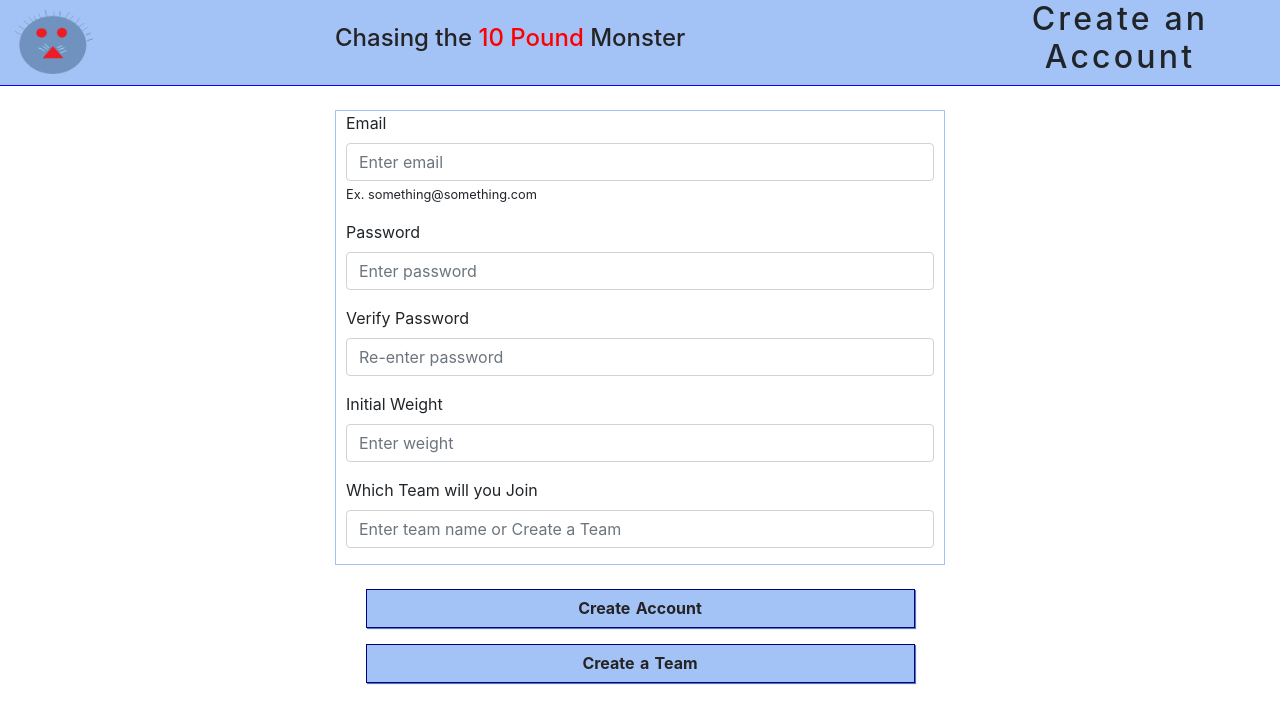
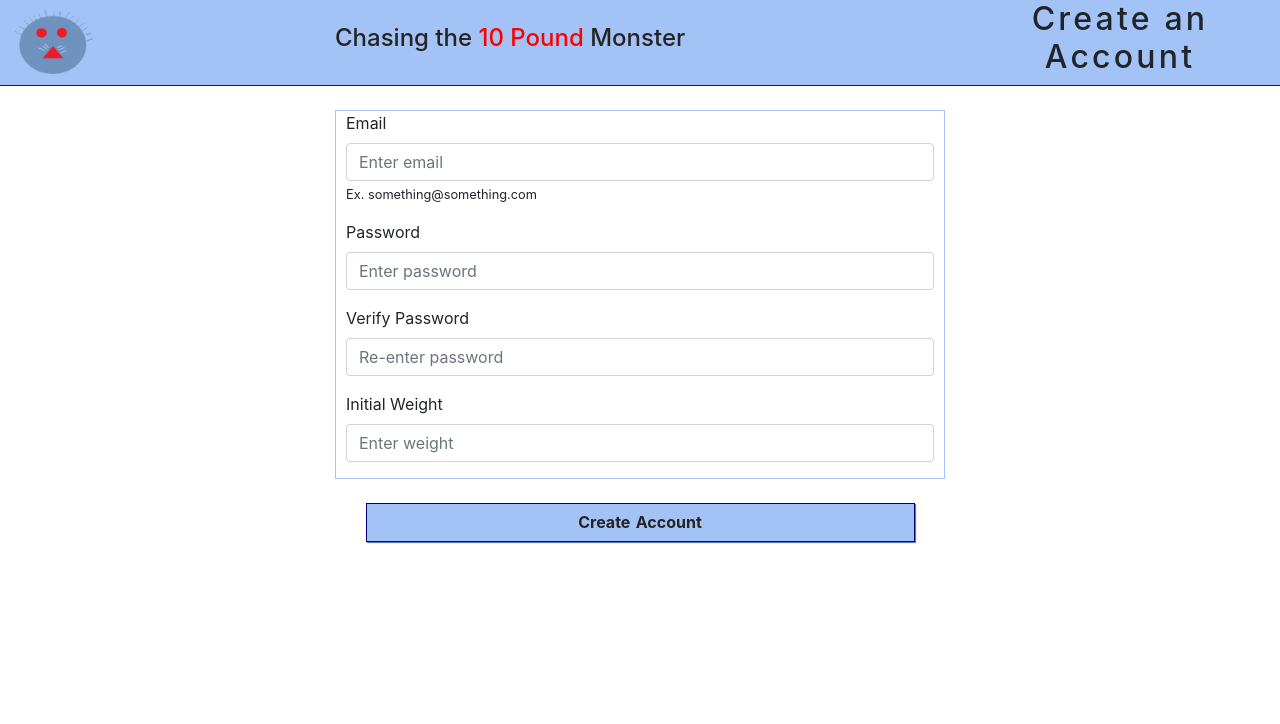
Before and after one commit to jcsmileyjr/chasingtenpounds, a React (Create React App) app: page /signUp in a window 1280 px wide. Shown: the top 724 px of the page. Built offline with nearby package versions, Linux system fonts and the light colour scheme.

Commit message:
Refactor  SignUpBody to remove confusing problems
Simplify signing up an account by removing the create or joining a team option

```diff
--- a/src/components/SignUpPageBody.js
+++ b/src/components/SignUpPageBody.js
@@ -33,18 +33,11 @@ const SignUpPageBody = () => {
                             <Form.Label>Initial Weight</Form.Label>
                             <Form.Control type="number" placeholder="Enter weight" required />
                         </Form.Group>
-                        <Form.Group controlId="UserInitialWeight">
-                            <Form.Label>Which Team will you Join</Form.Label>
-                            <Form.Control type="text" placeholder="Enter team name or Create a Team" required />
-                        </Form.Group>
                     </Form>
                 </Col>
                 <Col xs={12} sm={{ span: 6, offset: 3 }} className="centerElements whiteSpaceAbove">
                     <Link to="/signUp">
                         <BlueButton buttonType="light" action={test} title="Create Account" flat={true} wide={true}/>
-                    </Link>
-                    <Link to="/signUp">
-                        <BlueButton buttonType="light" action={test} title="Create a Team" flat={false} wide={true}/>
                     </Link>
                 </Col>
             </Row>
```
